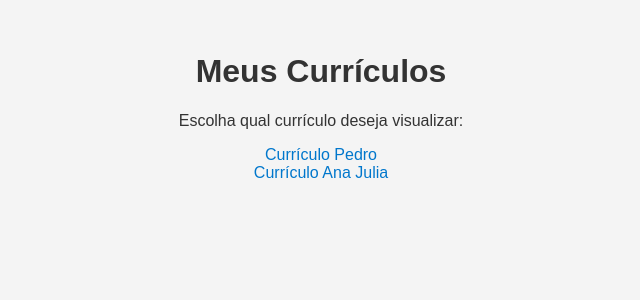
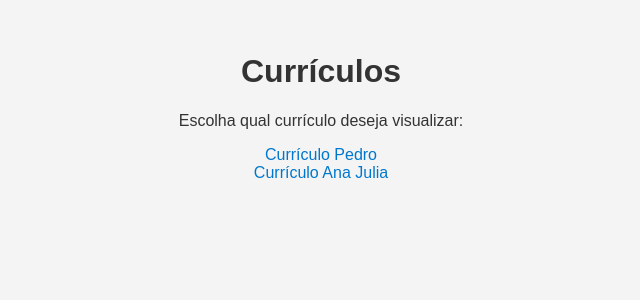
Before and after one commit to PedroZulim/curriculo-portfolio-react, a React (Vite) app: page / in a window 1280 px wide. Shown: the top 300 px of the page, without its empty margins (319-959 px from the left). Built offline with nearby package versions, Linux system fonts and the light colour scheme.

Commit message:
adjust home

```diff
--- a/src/pages/Home.jsx
+++ b/src/pages/Home.jsx
@@ -3,7 +3,7 @@ import { Link } from "react-router-dom";
 function Home() {
   return (
     <div style={{ textAlign: "center", padding: "2rem" }}>
-      <h1>Meus Currículos</h1>
+      <h1>Currículos</h1>
       <p>Escolha qual currículo deseja visualizar:</p>
       <ul style={{ listStyle: "none", padding: 0 }}>
         <li><Link to="/PedroZulim">Currículo Pedro</Link></li>
```
